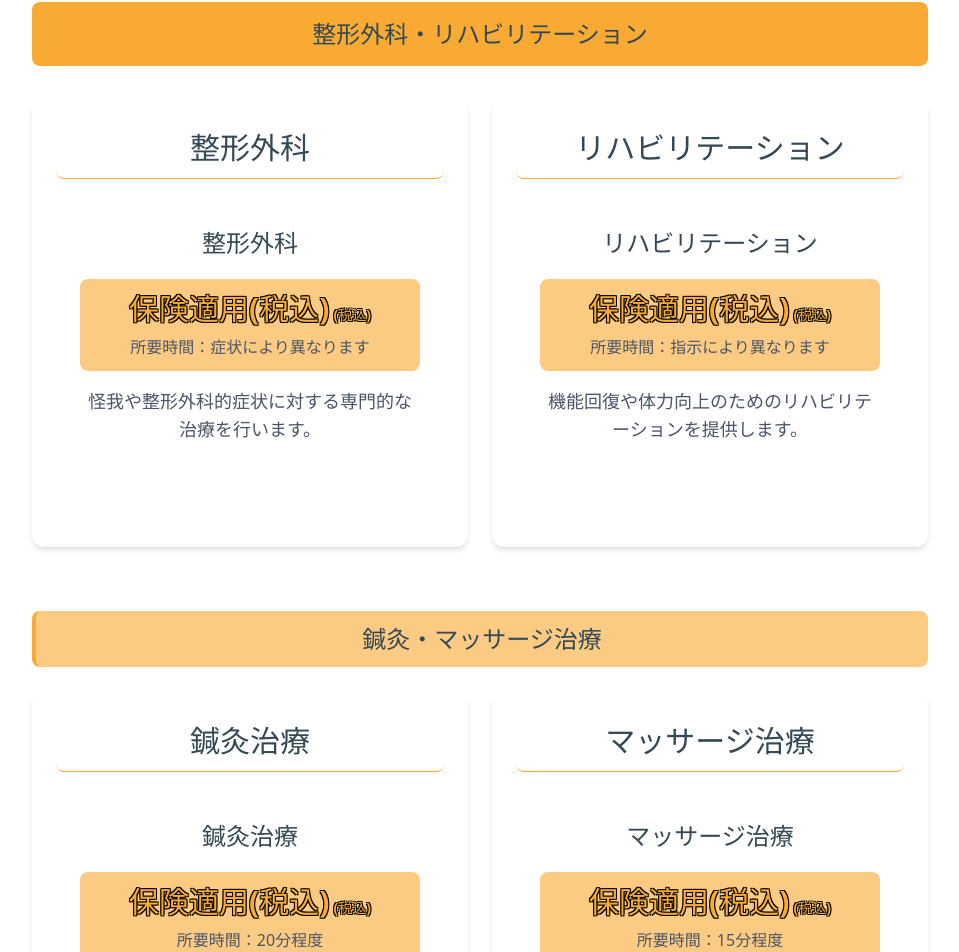
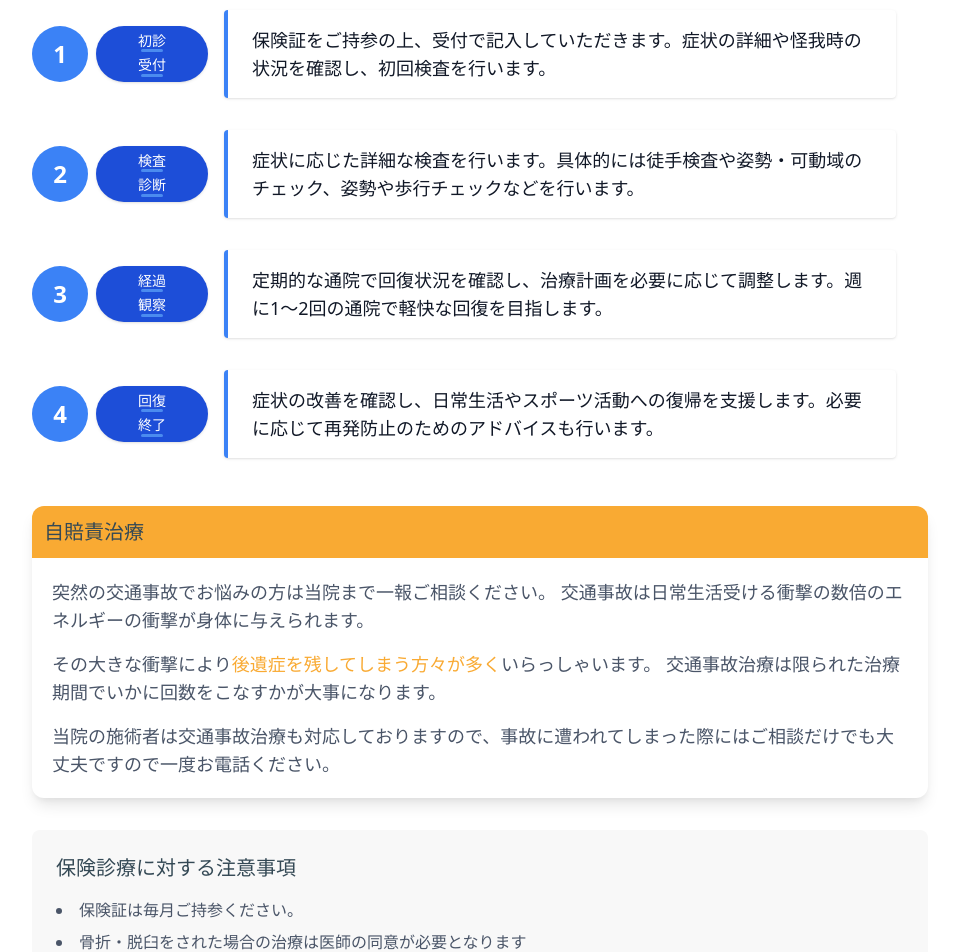
Before and after one commit to ideal-tomy/sunlit_next, a Next.js app: page /insurance in a window 1280 px wide. Shown: the part 2559-3511 px from the top of the page, without its empty margins (160-1119 px from the left). Built offline with nearby package versions, Linux system fonts and the light colour scheme.

Commit message:
インスタ埋め込み完了と修正

```diff
--- a/pages/instagram.tsx
+++ b/pages/instagram.tsx
@@ -55,10 +55,9 @@ const Instagram: React.FC = () => {
             </p>
 
             {/* SnapWidget インスタグラム埋め込み */}
-            <div className="instagram-container mx-auto mb-12 text-center">
-              {/* 埋め込みiframe - SnapWidgetから生成されるコード */}
+            <div className="instagram-container mx-auto mb-12 flex justify-center items-center">
               <iframe
-                src="https://snapwidget.com/embed/1023495"
+                src="https://snapwidget.com/embed/1102441"
                 className="snapwidget-widget"
                 allowTransparency={true}
                 frameBorder="0"
@@ -66,10 +65,12 @@ const Instagram: React.FC = () => {
                 style={{
                   border: 'none',
                   overflow: 'hidden',
-                  width: '100%',
+                  width: '765px',
+                  height: '510px',
+                  display: 'block',
+                  margin: '0 auto',
                 }}
-                height="600"
-                title="サンリットウエスト鍼灸整骨院のインスタグラム"
+                title="Posts from Instagram"
               ></iframe>
             </div>
 
--- a/pages/insurance.tsx
+++ b/pages/insurance.tsx
@@ -94,70 +94,6 @@ const Insurance = () => {
               </div>
             </div>
             <div className="mb-12">
-              <h2 className="text-2xl font-bold mb-4 text-secondary-dark flex items-center justify-center">
-                保険診療の種類
-              </h2>
-              {/* 整形外科とリハビリテーション */}
-              <div className="bg-primary bg-opacity-10 p-4 rounded-lg mb-8">
-                <h3 className="text-2xl font-bold text-secondary-dark flex items-center justify-center">
-                  整形外科・リハビリテーション
-                </h3>
-              </div>
-              <InfoCardGrid
-                menuGroups={[{
-                  title: '整形外科',
-                  items: [{
-                    title: '整形外科',
-                    price: '保険適用(税込)',
-                    duration: '症状により異なります',
-                    description: '怪我や整形外科的症状に対する専門的な治療を行います。'
-                  }]
-                }, {
-                  title: 'リハビリテーション',
-                  items: [{
-                    title: 'リハビリテーション',
-                    price: '保険適用(税込)',
-                    duration: '指示により異なります',
-                    description: '機能回復や体力向上のためのリハビリテーションを提供します。'
-                  }]
-                }]}
-                columns={2}
-                gap="gap-6"
-                marginBottom="mb-8"
-              />
-              {/* 鍼灸治療とマッサージ治療 */}
-              <div className="mt-16 mb-12">
-                <h3 className="text-2xl font-bold mb-6 text-secondary-dark text-center bg-primary-light py-3 px-4 rounded-lg border-l-4 border-primary">鍼灸・マッサージ治療</h3>
-                <InfoCardGrid
-                  menuGroups={[{
-                    title: '鍼灸治療',
-                    items: [{
-                      title: '鍼灸治療',
-                      price: '保険適用(税込)',
-                      duration: '20分程度',
-                      description: '保険適用の鍼灸治療で、痛みの緩和や血行改善を促進します。'
-                    }]
-                  }, {
-                    title: 'マッサージ治療',
-                    items: [{
-                      title: 'マッサージ治療',
-                      price: '保険適用(税込)',
-                      duration: '15分程度',
-                      description: '機能回復や痛みの緩和を目的とした医療マッサージを行います。'
-                    }]
-                  }]}
-                  columns={2}
-                  gap="gap-6"
-                  marginBottom="mb-8"
-                />
-              </div>
-              <div className="bg-white p-6 rounded-lg shadow-sm border-l-4 border-primary mt-12 mb-6">
-                <p className="text-lg text-gray-700">
-                  以上のような保険診療の種類があります。当院では、保険診療と併用して更に早く完治できるように<span className="font-bold text-primary">特別な電気治療や部分鍼治療</span>を推奨しております。
-                </p>
-              </div>
-            </div>
-            <div className="mb-12">
               <h2 className="text-2xl font-bold mb-6 text-secondary-dark flex items-center justify-center">
                 診療の流れ
               </h2>
@@ -236,11 +172,12 @@ const Insurance = () => {
             </div>
             <div className="bg-accent bg-opacity-10 p-6 rounded-lg mt-8 mb-12">
               <h3 className="text-xl font-bold mb-4 text-secondary-dark flex items-center">
-                保険診療に関する注意事項
+                保険診療に対する注意事項
               </h3>
               <ul className="list-disc list-inside space-y-2 text-gray-700">
-                <li>保険証は毎回ご持参ください</li>
-                <li>保険適用の治療は医師の指示に基づいて行われます</li>
+                <li>保険証は毎月ご持参ください。</li>
+                <li>骨折・脱臼をされた場合の治療は医師の同意が必要となります</li>
+                <li>医療証をお持ちの方はご持参ください</li>
                 <li>保険診療と自費診療を併用する場合は事前にご相談ください</li>
                 <li>交通事故の場合は自賠責保険の適用となります</li>
               </ul>
```
